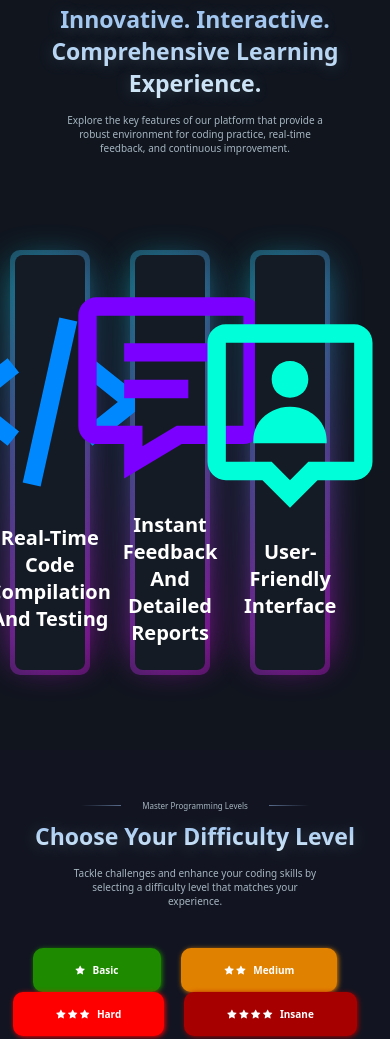
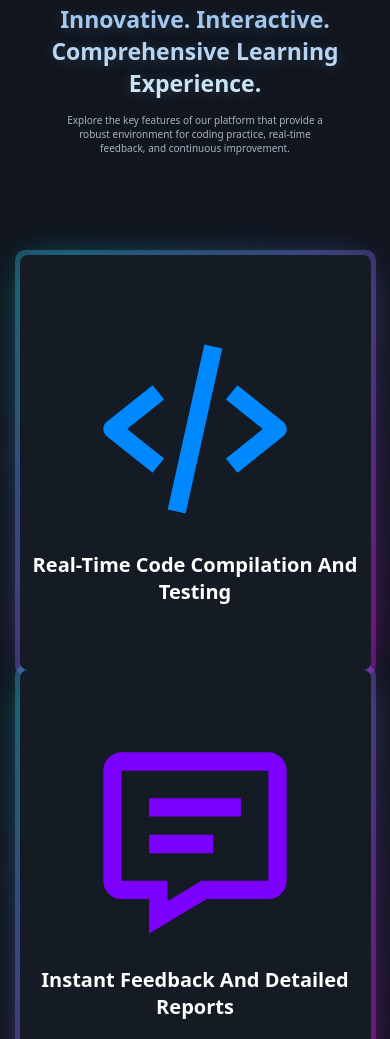
Before and after one commit to KadirYazadzhi/JudgeX, a plain HTML site: page index.html in a window 390 px wide. Shown: the part 2676-3715 px from the top of the page. Drawn offline with nearby package versions, Linux system fonts and the light colour scheme; a web font is replaced by a local one.

Commit message:
Update features.css

```diff
--- a/Style/Home/features.css
+++ b/Style/Home/features.css
@@ -120,5 +120,14 @@
 
     .card {
         color: white;
+        width: 90%;
+        margin-right: 0!important;
     }
+
+    .cards {
+        flex-direction: column;
+        justify-content: center;
+        align-items: center;
+    }
+
 }
```
